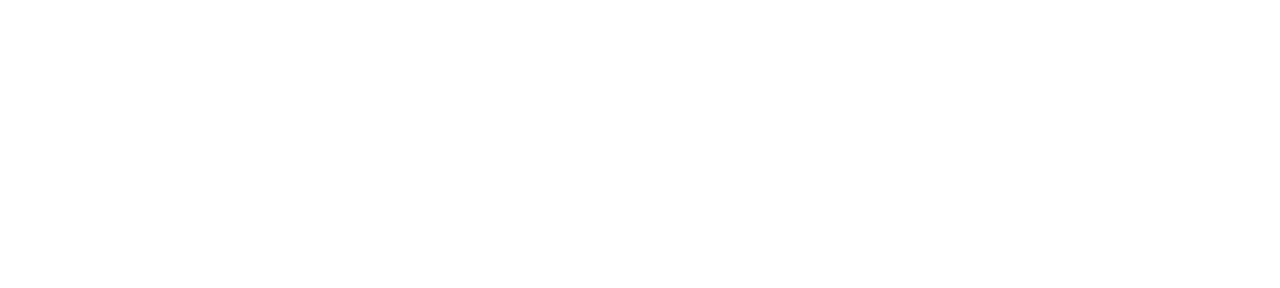
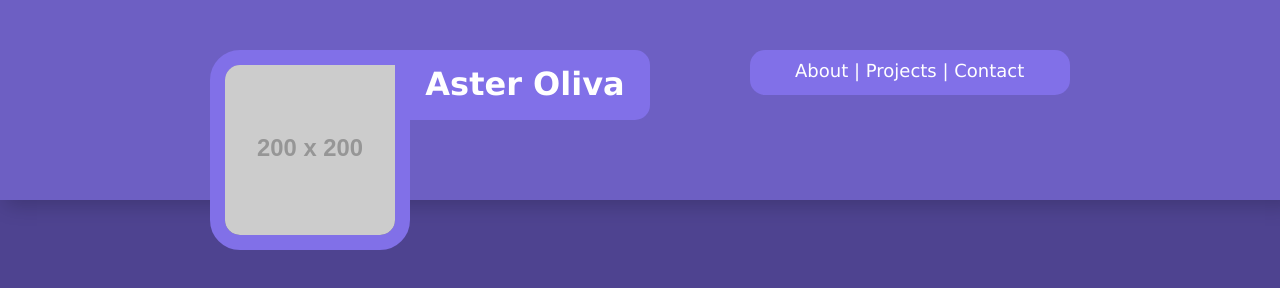
Before and after one commit to Aoliva96/professional-portfolio, a plain HTML site: page index.html in a window 1280 px wide. Drawn offline with Linux system fonts and the light colour scheme; placeholder pictures from the web are drawn by us.

Commit message:
added txt content & placeholder img to HTML header, added header & nav CSS to match mockup, added favicon to HTML

```diff
--- a/assets/css/style.css
+++ b/assets/css/style.css
@@ -0,0 +1,65 @@
+/* universal/body */
+
+* {
+    font-family: Verdana, Tahoma, sans-serif;
+    color: #fff;
+    margin: 0;
+    padding: 0;
+}
+
+body {
+    background-color: #4E4390;
+}
+
+/* header */
+
+header {
+    background-color: #6D5FC3;
+    height: 200px;
+    width: 100%;
+    display: inline-flex;
+    justify-content: center;
+    box-shadow: 10px 0 20px 5px rgba(0, 0, 0, .2);
+}
+
+.headContent {
+    position: relative;
+    z-index: 0;
+    top: 50px;
+}
+
+/* photo/name */
+
+header img {
+    border: solid 15px #8170E8;
+    border-radius: 30px 0 30px 30px;
+}
+
+header h1 {
+    height: 20%;
+    background-color: #8170E8;
+    border: solid 15px #8170E8;
+    border-radius: 0 15px 15px 0;
+    padding-right: 10px;
+    margin-right: 100px;
+}
+
+/* navigation */
+
+nav {
+    background-color: #8170E8;
+    width: 300px;
+    height: 25px;
+    padding: 10px;
+    border-radius: 15px;
+}
+
+nav ul {
+    list-style-type: none;
+    text-align: center;
+    font-size: 18px;
+}
+
+nav li {
+    display: inline;
+}
--- a/index.html
+++ b/index.html
@@ -4,11 +4,22 @@
         <meta charset="UTF-8">
         <meta name="viewport" content="width=device-width, initial-scale=1.0">
         <title>Portfolio | Aster Oliva</title>
+        <link rel="icon" href="./assets/images/favicon.png" type="image/x-icon" />
         <link rel="stylesheet" href="./assets/css/style.css" />
     </head>
     <body>
         <header>
-
+            <img class="headContent" src="https://placehold.co/200/png" alt="A professional photo of Aster Oliva" />
+            <h1 class="headContent">Aster Oliva</h1>
+            <nav role="navigation" class="headContent">
+                <ul>
+                    <li>About</li>
+                    <li>|</li>
+                    <li>Projects</li>
+                    <li>|</li>
+                    <li>Contact</li>
+                </ul>
+            </nav>
         </header>
         <main>
 
```
Also changed, not shown: assets/images/favicon.png (added), assets/images/portfolioMockup.png (added).
